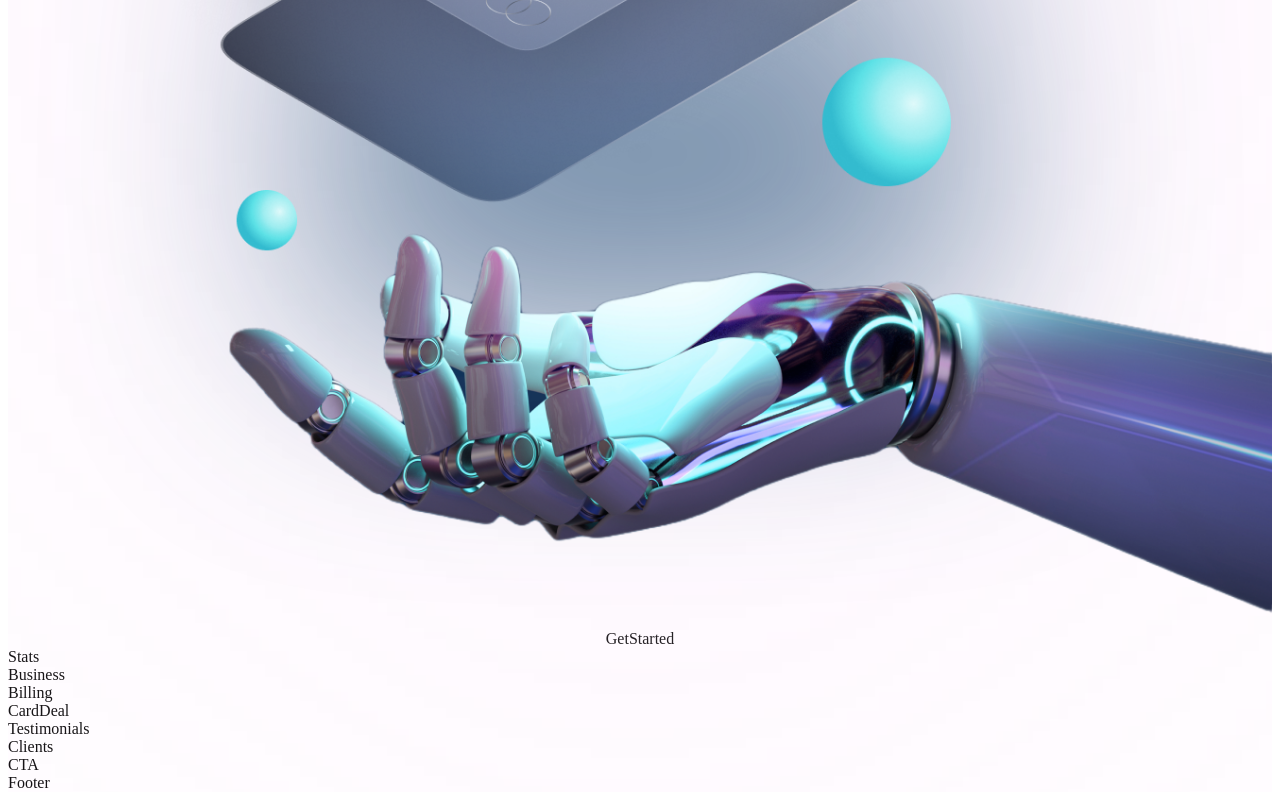
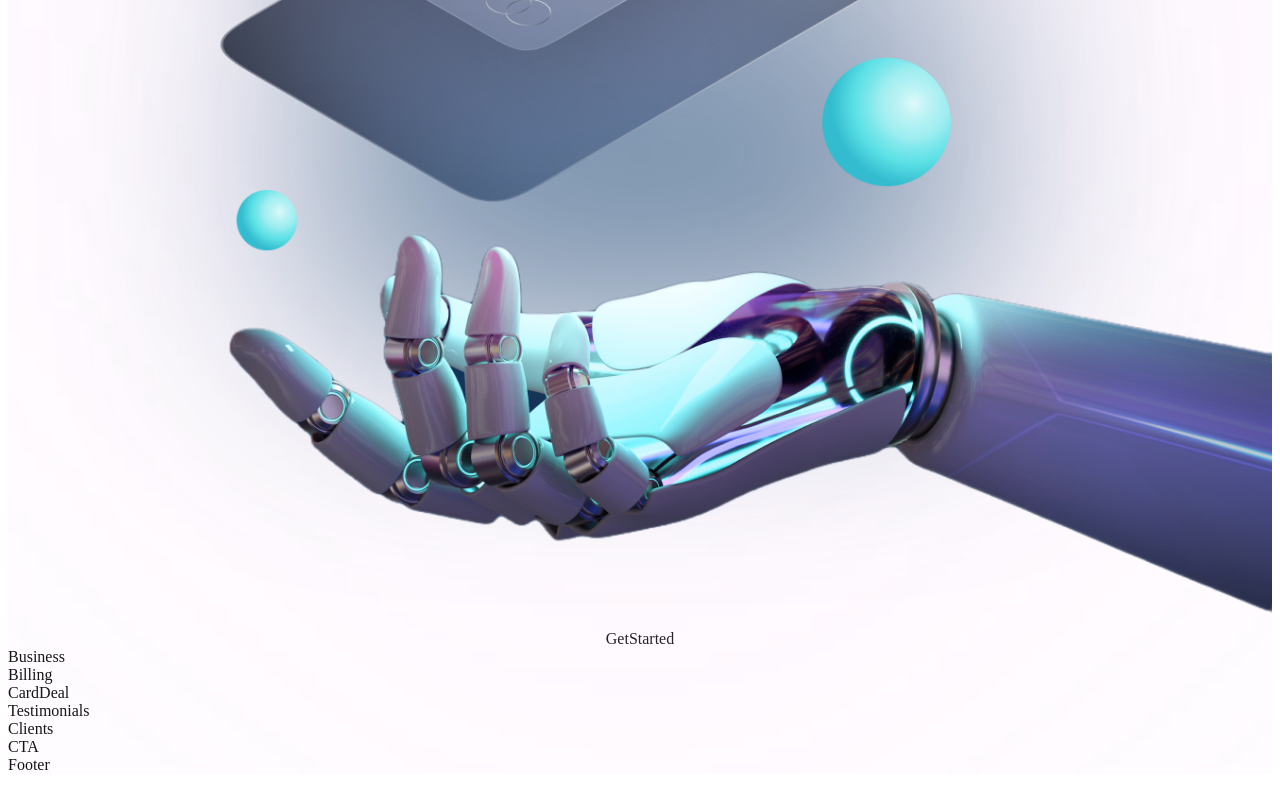
Before and after one commit to rockyishimwe/hoobank, a React (Vite) app: page / in a window 1280 px wide. Shown: the part 1213-2013 px from the top of the page. Built offline with nearby package versions, Linux system fonts and the light colour scheme.

Commit message:
starting the implementation of stats cards

```diff
--- a/src/components/Stats.jsx
+++ b/src/components/Stats.jsx
@@ -1,5 +1,10 @@
-const Stats = () => {
-  return <div>Stats</div>;
-};
+import {stats} from "../constants";
+import styles from "../style";
+
+const Stats = () => (
+  <section>
+
+  </section>
+);
 
 export default Stats;
```
